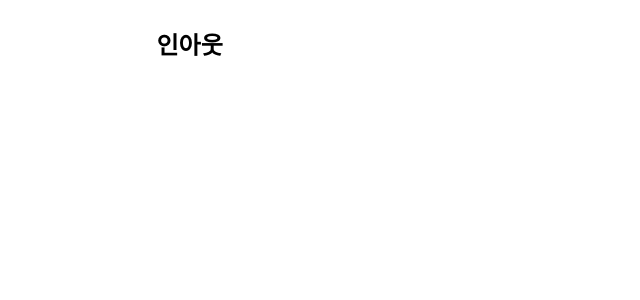
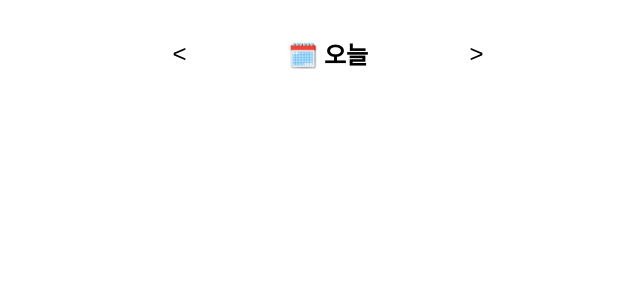
Before and after one commit to LikeLion-12th-SKHU/LikeLion-12th-TEAM08-FE, a React (Create React App) app: page / in a window 1280 px wide. Shown: the top 300 px of the page, without its empty margins (312-952 px from the left). Built offline with nearby package versions, Linux system fonts and the light colour scheme.

Commit message:
Feat: 헤더 구현

```diff
--- a/public/index.html
+++ b/public/index.html
@@ -1,20 +1,18 @@
-<!DOCTYPE html>
+<!doctype html>
 <html lang="en">
-  <head>
+
+<head>
     <meta charset="utf-8" />
     <link rel="icon" href="%PUBLIC_URL%/favicon.ico" />
     <meta name="viewport" content="width=device-width, initial-scale=1" />
     <meta name="theme-color" content="#000000" />
-    <meta
-      name="description"
-      content="Web site created using create-react-app"
-    />
+    <meta name="description" content="Web site created using create-react-app" />
     <link rel="apple-touch-icon" href="%PUBLIC_URL%/logo192.png" />
     <!--
       manifest.json provides metadata used when your web app is installed on a
       user's mobile device or desktop. See https://developers.google.com/web/fundamentals/web-app-manifest/
     -->
-    <link rel="manifest" href="%PUBLIC_URL%/manifest.json" />
+    <link rel="/manifest" href="%PUBLIC_URL%/manifest.json" />
     <!--
       Notice the use of %PUBLIC_URL% in the tags above.
       It will be replaced with the URL of the `public` folder during the build.
@@ -25,8 +23,9 @@
       Learn how to configure a non-root public URL by running `npm run build`.
     -->
     <title>React App</title>
-  </head>
-  <body>
+</head>
+
+<body>
     <noscript>You need to enable JavaScript to run this app.</noscript>
     <div id="root"></div>
     <!--
@@ -39,5 +38,6 @@
       To begin the development, run `npm start` or `yarn start`.
       To create a production bundle, use `npm run build` or `yarn build`.
     -->
-  </body>
+</body>
+
 </html>
--- /dev/null
+++ b/src/pages/Header/Header.Style.jsx
@@ -0,0 +1,38 @@
+import styled from "styled-components";
+
+export const Header = styled.header`
+  padding: 16px;
+  /* border: 1px solid red; */
+  display: flex;
+  align-items: center;
+  justify-content: center;
+  padding-top: 20px;
+  box-sizing: border-box;
+`;
+
+export const Date = styled.div`
+  padding: 16px;
+  margin-bottom: 16px;
+  font-weight: 600;
+  font-size: 24px;
+  width: 300px;
+  display: flex;
+  align-items: center;
+  justify-content: center;
+`;
+
+export const DateChangeLeft = styled.button`
+  padding: 16px;
+  margin-bottom: 16px;
+  font-size: 24px;
+  border: 0;
+  background-color: transparent;
+`;
+
+export const DateChangeRight = styled.button`
+  padding: 16px;
+  margin-bottom: 16px;
+  font-size: 24px;
+  border: 0;
+  background-color: transparent;
+`;
--- /dev/null
+++ b/src/pages/Header/Header.jsx
@@ -0,0 +1,43 @@
+import React, { useState } from "react";
+import * as S from "./Header.Style";
+
+const Header = () => {
+  const [date, setDate] = useState(new Date());
+
+  const formatDate = (date) => {
+    const today = new Date();
+    if (
+      date.getDate() === today.getDate() &&
+      date.getMonth() === today.getMonth() &&
+      date.getFullYear() === today.getFullYear()
+    ) {
+      return "오늘";
+    } else {
+      const month = String(date.getMonth() + 1).padStart(2, "0");
+      const day = String(date.getDate()).padStart(2, "0");
+      return `${month}.${day}`;
+    }
+  };
+
+  const handlePreviousDay = () => {
+    const previousDay = new Date(date);
+    previousDay.setDate(date.getDate() - 1);
+    setDate(previousDay);
+  };
+
+  const handleNextDay = () => {
+    const nextDay = new Date(date);
+    nextDay.setDate(date.getDate() + 1);
+    setDate(nextDay);
+  };
+
+  return (
+    <S.Header>
+      <S.DateChangeLeft onClick={handlePreviousDay}>&#60;</S.DateChangeLeft>
+      <S.Date>🗓️ {formatDate(date)}</S.Date>
+      <S.DateChangeRight onClick={handleNextDay}>&#62;</S.DateChangeRight>
+    </S.Header>
+  );
+};
+
+export default Header;
--- a/src/pages/Main/Main.Style.jsx
+++ b/src/pages/Main/Main.Style.jsx
@@ -1,4 +1,4 @@
-import styled from 'styled-components';
+import styled from "styled-components";
 
 export const MainContainer = styled.div`
   display: flex;
@@ -7,17 +7,5 @@
   max-width: 375px;
   height: 100vh;
   box-sizing: border-box;
-  margin-top: 10px;
+  /* border: 1px solid black; */
 `;
-
-export const Header = styled.header`
-  display: flex;
-  justify-content: space-between;
-  align-items: center;
-  padding: 16px;
-  background-color: #fff;
-  border-radius: 8px;
-  margin-bottom: 16px;
-  font-weight: 600;
-  font-size: 24px;
-`;
--- a/src/pages/Main/Main.jsx
+++ b/src/pages/Main/Main.jsx
@@ -1,13 +1,11 @@
 import React from "react";
-// import { Routes, Route } from 'react-router-dom';
 import * as S from "./Main.Style";
+import Header from "../Header/Header";
 
 const Main = () => {
   return (
     <S.MainContainer>
-      <S.Header>
-        <div>인아웃</div>
-      </S.Header>
+      <Header />
     </S.MainContainer>
   );
 };
```
